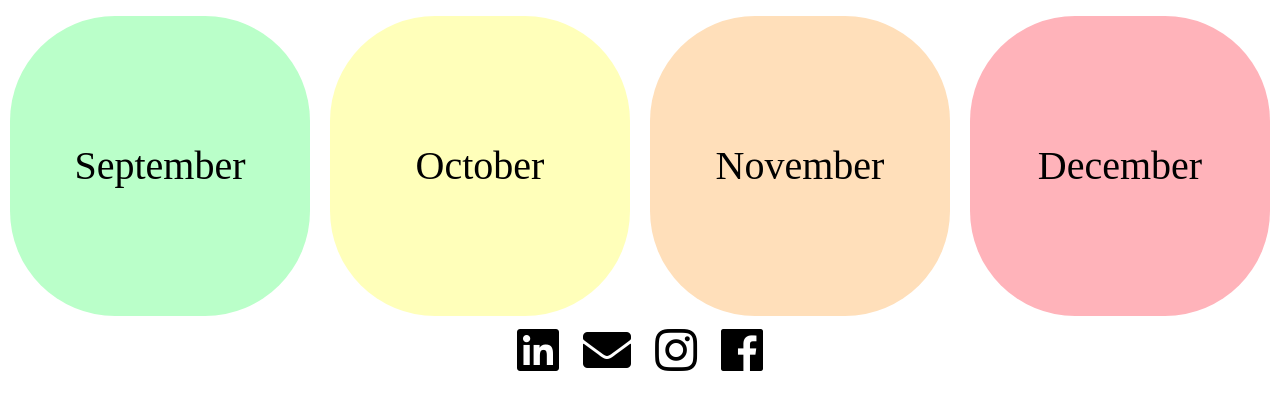
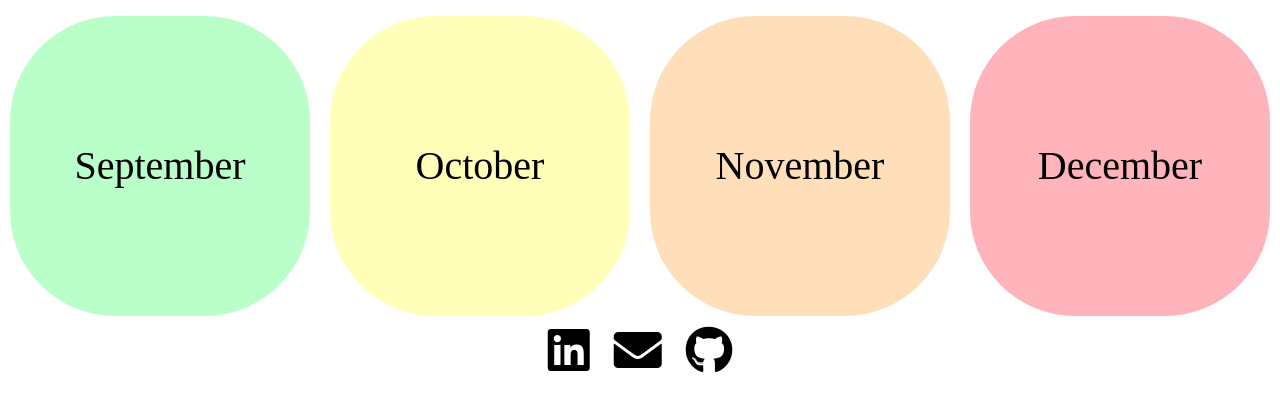
Before and after one commit to climc118/chrjlim, a Django app: page /surface/home in a window 1280 px wide. Shown: the part 786-1180 px from the top of the page. Run offline with Django 3.2, Linux system fonts and the light colour scheme; some libraries are stand-ins or nearby versions.

Commit message:
more relevant links

```diff
--- a/chrjlim/templates/chrjlim/base.html
+++ b/chrjlim/templates/chrjlim/base.html
@@ -28,8 +28,7 @@
         <div style="text-align:center">
                 <a href="#" class="fab fa-linkedin fa-3x"></a>
                 <a href="#" class="fas fa-envelope fa-3x"></a>
-                <a href="#" class="fab fa-instagram fa-3x"></a>
-                <a href="#" class="fab fa-facebook fa-3x"></a>
+                <a href="#" class="fab fa-github fa-3x"></a>
         </div>
 </footer>
 </html>
```
